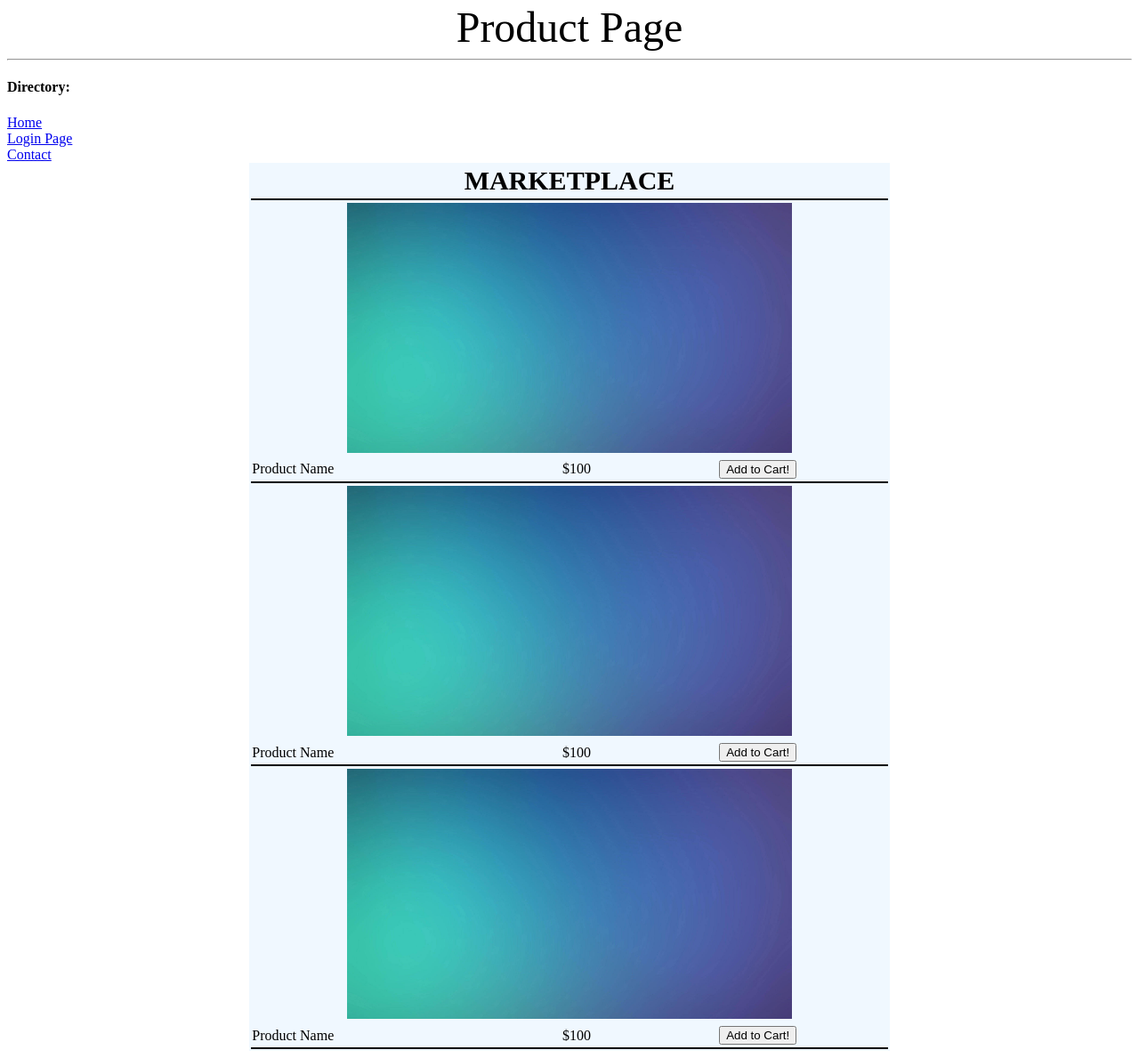
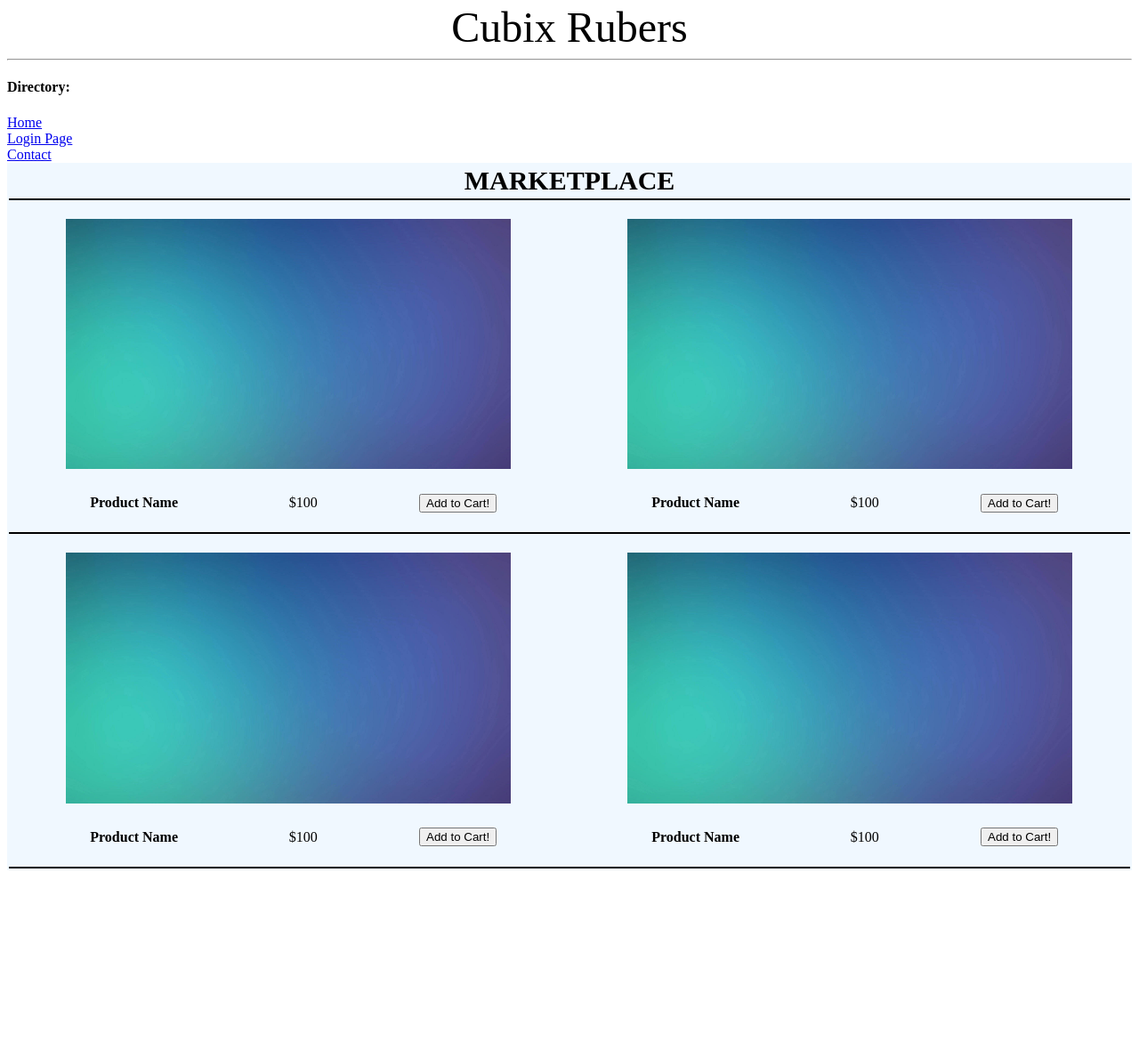
Before and after one commit to Rajvir3104/381_assignment1, a plain HTML site: page products.html in a window 1280 px wide. Shown: the part 116-1305 px from the top of the page at 89% size. After the commit the page ends 1102 px from the top, so only its background shows below. Drawn offline with Linux system fonts and the light colour scheme.

Commit message:
Fixed product.html to fit the prompt in d2l

```diff
--- a/products.html
+++ b/products.html
@@ -4,7 +4,7 @@
 </head>
 <body>
 <img src="images/pixil-frame-0.jpg">
-<h style="font-size: 48px;"><center> Product Page </center> </h>
+<h style="font-size: 48px;"><center> Cubix Rubers </center> </h>
 <hr/>
 <!--Note : Raj Used Font Sizes: 30 and 48-->
 
@@ -18,42 +18,57 @@
 
 <main>
 <center><table style="background-color: aliceblue;">
+
+<!-- TITLE OF THE TABLE-->
     <tr>
-        <th style="width: 70%; height: 30%; font-size: 30px;" colspan="3">MARKETPLACE</th>
+        <th style="width: 70%; height: 30%; font-size: 30px;" colspan="6">MARKETPLACE</th>
+    </tr>
+
+<!-- Divider -->
+    <tr>
+        <td colspan="6" style="background-color: black;"></td>
+    </tr>
+
+<!-- START OF FIRST ROW-->
+    <tr>
+        <td colspan="3"><br/><center><img src="images/ogimage.png" width="500px"></center></td>
+        <td colspan="3"><br/><center><img src="images/ogimage.png" width="500px"></center></td>
     </tr>
     <tr>
-        <td colspan="3" style="background-color: black;"></td>
-    </tr>
-    <tr>
-        <td colspan="3"><center><img src="images/ogimage.png" width="500px"></center></td>
-    </tr>
-    <tr>
-        <td>Product Name</td>
+        <td><center><h4>Product Name</h4></center></td>
         <td><center>$100</center></td>
         <td><center><button>Add to Cart!</button></center></td>
-    <tr>
-        <td colspan="3" style="background-color: black;"></td>
-    </tr>
-        <td colspan="3"><center><img src="images/ogimage.png" width="500px"></center></td>
-    </tr>
-    <tr>
-        <td>Product Name</td>
+        <td><center><h4>Product Name<center></h4></td>
         <td><center>$100</center></td>
         <td><center><button>Add to Cart!</button></center></td>
-        <tr>
-            <td colspan="3" style="background-color: black;"></td>
-        </tr>
-        <tr>
-            <td colspan="3"><center><img src="images/ogimage.png" width="500px"></center></td>
-        </tr>
-        <tr>
-            <td>Product Name</td>
-            <td><center>$100</center></td>
-            <td><center><button>Add to Cart!</button></center></td>
     </tr>
+<!-- END OF FIRST ROW-->
+
+<!-- Divider -->
     <tr>
-        <td colspan="3" style="background-color: black;"></td>
+        <td colspan="6" style="background-color: black;"></td>
     </tr>
+<!-- START OF SECOND ROW-->
+
+<tr>
+    <td colspan="3"><br/><center><img src="images/ogimage.png" width="500px"></center></td>
+    <td colspan="3"><br/><center><img src="images/ogimage.png" width="500px"></center></td>
+</tr>
+<tr>
+    <td><center><h4>Product Name</h4></center></td>
+    <td><center>$100</center></td>
+    <td><center><button>Add to Cart!</button></center></td>
+    <td><center><h4>Product Name<center></h4></td>
+    <td><center>$100</center></td>
+    <td><center><button>Add to Cart!</button></center></td>
+</tr>
+
+<!-- Divider -->
+
+    <tr>
+        <td colspan="6" style="background-color: black;"></td>
+    </tr>
+
 </table></center>
 </main>
 
```
